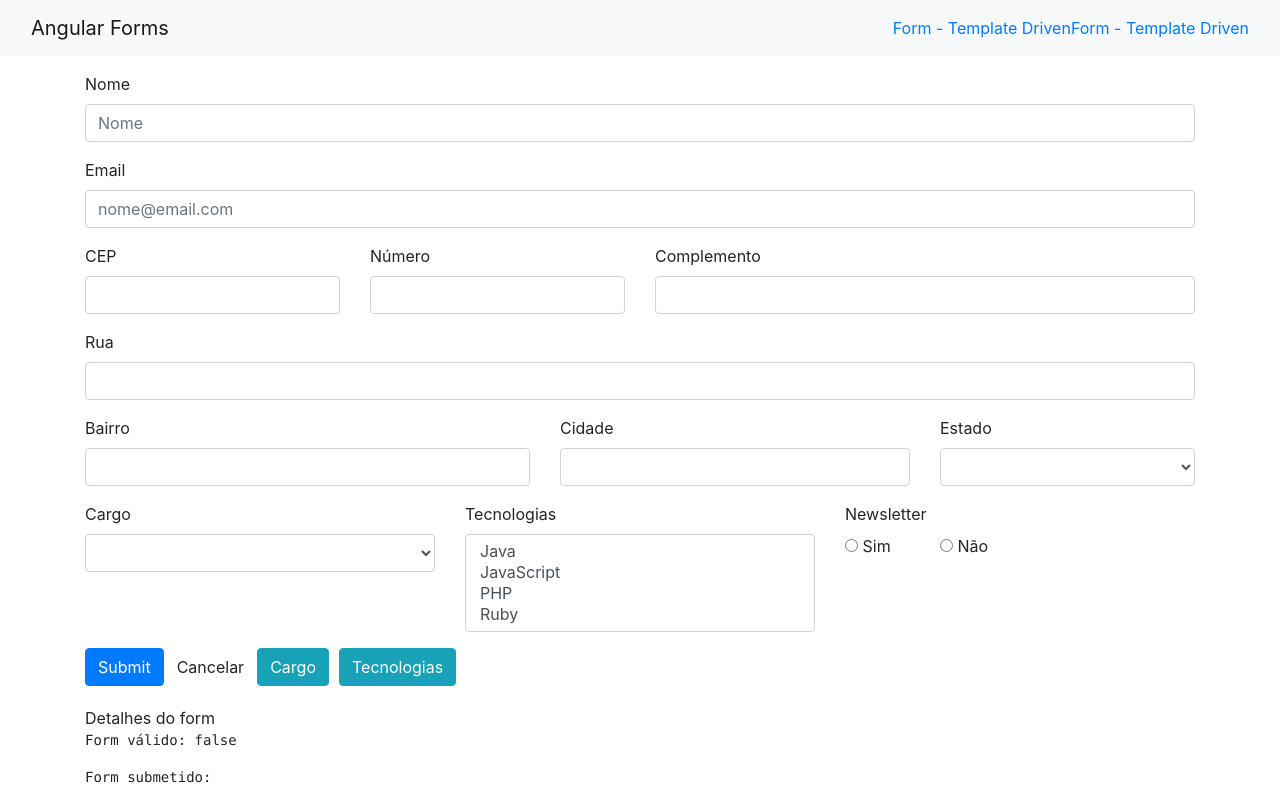
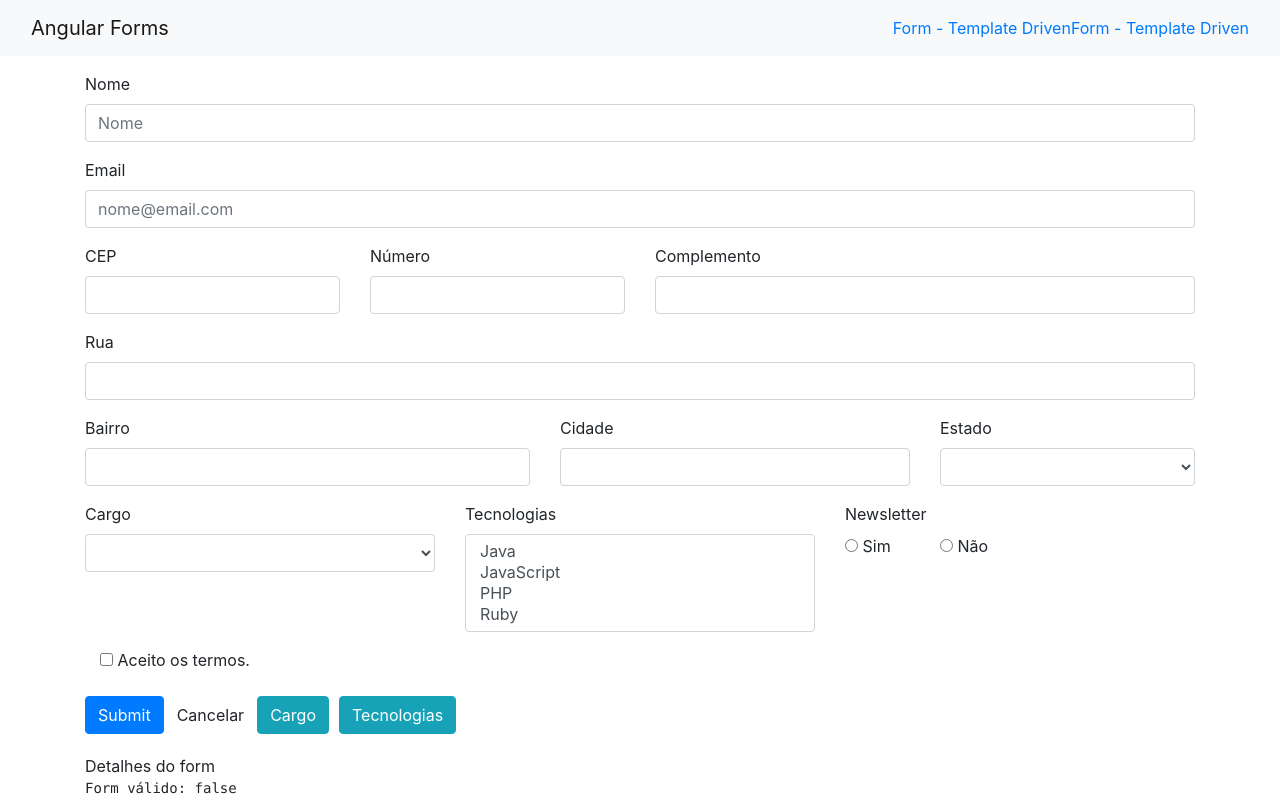
Before and after one commit to MarceloHEcker/curso-angular, an Angular app: page /dataForm in a window 1280 px wide. Shown: the top 800 px of the page. Built offline with nearby package versions, Linux system fonts and the light colour scheme.

Commit message:
aula106 checkbox toggle

```diff
--- a/src/app/data-form/data-form.component.html
+++ b/src/app/data-form/data-form.component.html
@@ -174,6 +174,18 @@
 
   </div>
 
+  <div class="form-group">
+    <div class="col-md-3" [ngClass]="aplicaCssErro('termos')">
+      <div class="checkbox">
+        <label class="checkbox-inline">
+          <input type="checkbox" formControlName="termos"> Aceito os termos.
+        </label>
+        <app-campo-control-erro [mostrarErro]="!formulario.get('termos').valid" msgErro="Por favor, aceite os termos.">
+        </app-campo-control-erro>
+      </div>
+    </div>
+  </div>
+
   <button type="submit" class="btn btn-primary">Submit</button>
   <button class="btn btn-default" (click)="resetar()">Cancelar</button>
   <button class="btn btn-info" (click)="setarCargo()">Cargo</button>
--- a/src/app/data-form/data-form.component.ts
+++ b/src/app/data-form/data-form.component.ts
@@ -62,7 +62,8 @@
 
       cargo: [ null ],
       tecnologias: [ null ],
-      newsletter: [ 's' ]
+      newsletter: [ 's' ],
+      termos: [ null, Validators.pattern( 'true' ) ]
     } );
 
     // tslint:disable-next-line:max-line-length
```
